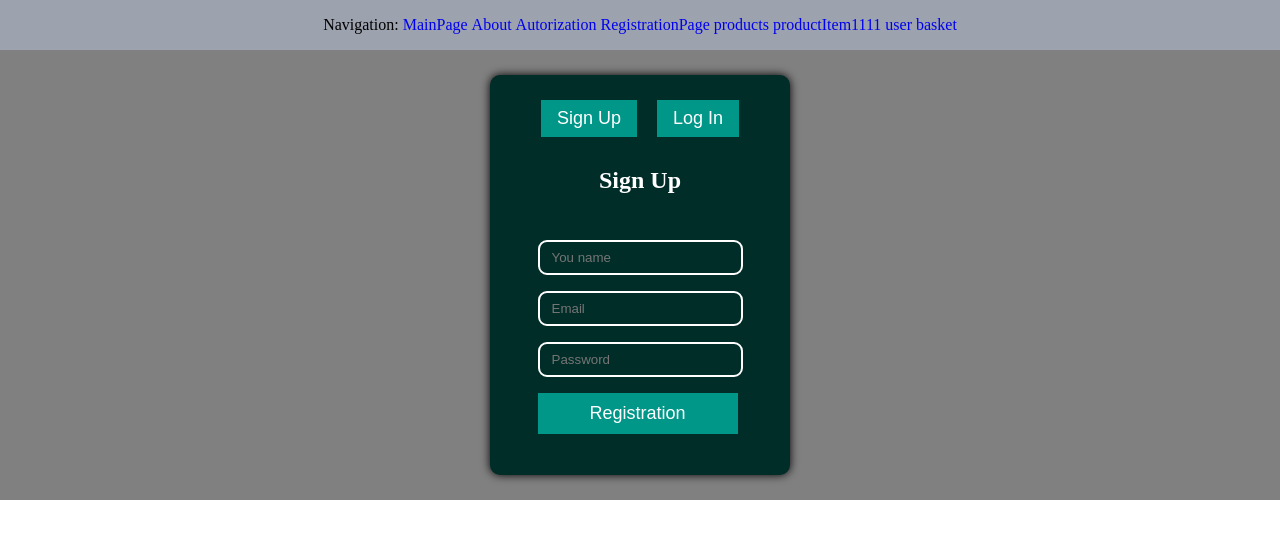
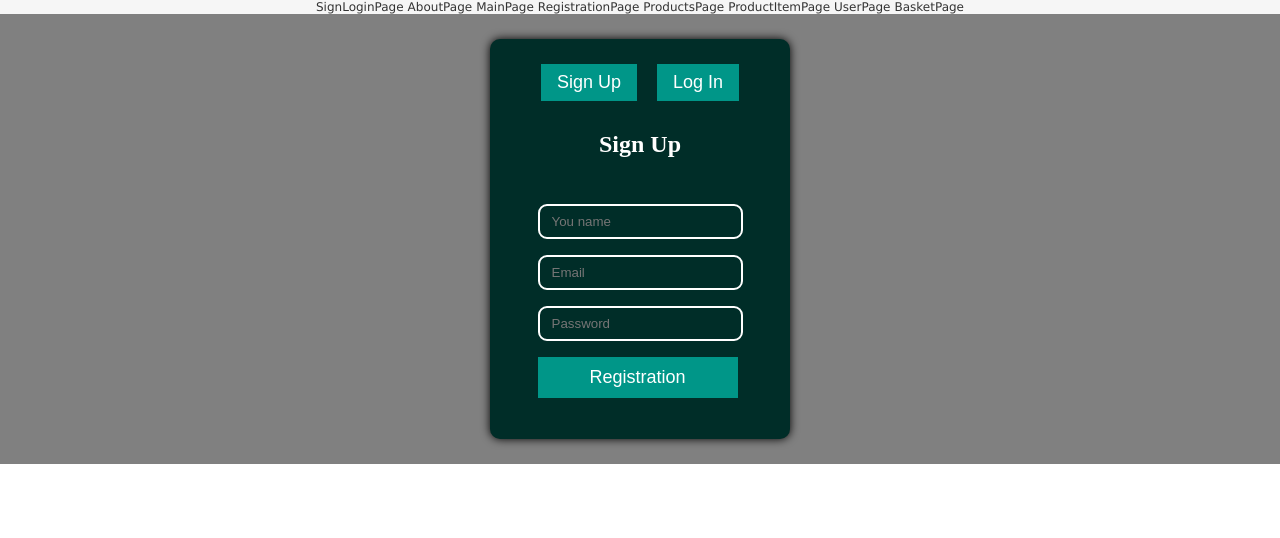
Before and after one commit to Valeriya2511/Valeriya2511.github.io, a React (Create React App) app: page / in a window 1280 px wide. Shown: the top 538 px of the page. Built offline with nearby package versions, Linux system fonts and the light colour scheme.

Commit message:
feat: add privat and publik links list

```diff
--- a/src/components/navigation/Navigation.module.css
+++ b/src/components/navigation/Navigation.module.css
@@ -1,8 +1,24 @@
-.navigation{
+.navigation {
   display: flex;
   justify-content: center;
   align-items: center;
   gap: 4px;
   padding: 0px;
-  background-color: #9ca3af;
+  background-color: #f6f6f6;
 }
+
+.link {
+  text-decoration: none;
+  font-family: Verdana, sans-serif;
+  font-size: 12px;
+  color: #333;
+}
+
+.link:hover {
+  background-color: #f8ddd7;
+}
+
+.link_activ {
+  color: #fff;
+  background-color: #fc9b27;
+}
--- a/src/components/navigation/Navigation.tsx
+++ b/src/components/navigation/Navigation.tsx
@@ -1,22 +1,23 @@
+import { useState } from 'react';
 import { Link } from 'react-router-dom';
 import styles from './Navigation.module.css';
+import { privatRoutesList, publicRoutesList } from '../router/Router';
 
 export function Navigation() {
+  const isAuth: boolean = true;
   return (
     <nav className={styles.navigation}>
-      <p>Navigation: </p>
-      <Link className={styles.productItem} to={'/main'}>
-        MainPage
-      </Link>
-      <Link className="" to={'/about'}>
-        About
-      </Link>
-      <Link to={'/'}>Autorization</Link>
-      <Link to={'/registration'}>RegistrationPage</Link>
-      <Link to={'/products'}>products</Link>
-      <Link to={'/productItem1111'}>productItem1111</Link>
-      <Link to={'/user'}>user</Link>
-      <Link to={'/basket'}>basket</Link>
+      {isAuth
+        ? privatRoutesList.map(ob => (
+          <Link className={styles.link} to={ob.path}>
+            {ob.page}
+          </Link>
+        ))
+        : publicRoutesList.map(ob => (
+          <Link className={styles.link} to={ob.path}>
+            {ob.page}
+          </Link>
+        ))}
     </nav>
   );
 }
--- /dev/null
+++ b/src/components/router/Router.ts
@@ -0,0 +1,22 @@
+interface PageProps {
+  path: string;
+  page: string;
+  activeLink: boolean;
+}
+
+export const privatRoutesList: Array<PageProps> = [
+  {path: '/', page : 'SignLoginPage', activeLink : false},
+  {path:'/about', page : 'AboutPage', activeLink : false},
+  {path:'/main', page : 'MainPage', activeLink : false},
+  {path:'/registration', page : 'RegistrationPage', activeLink : false},
+  {path:'/products', page : 'ProductsPage', activeLink : false},
+  {path:'/productItem1111', page : 'ProductItemPage', activeLink : false},
+  {path:'/user', page : 'UserPage', activeLink : false},
+  {path:'/basket', page : 'BasketPage', activeLink : false}
+]
+
+export const publicRoutesList: Array <PageProps> = [
+  {path: '/', page : 'SignLoginPage', activeLink : false},
+  {path:'/main', page : 'MainPage', activeLink : false},
+  {path:'/registration', page : 'RegistrationPage', activeLink : false},
+]
```
